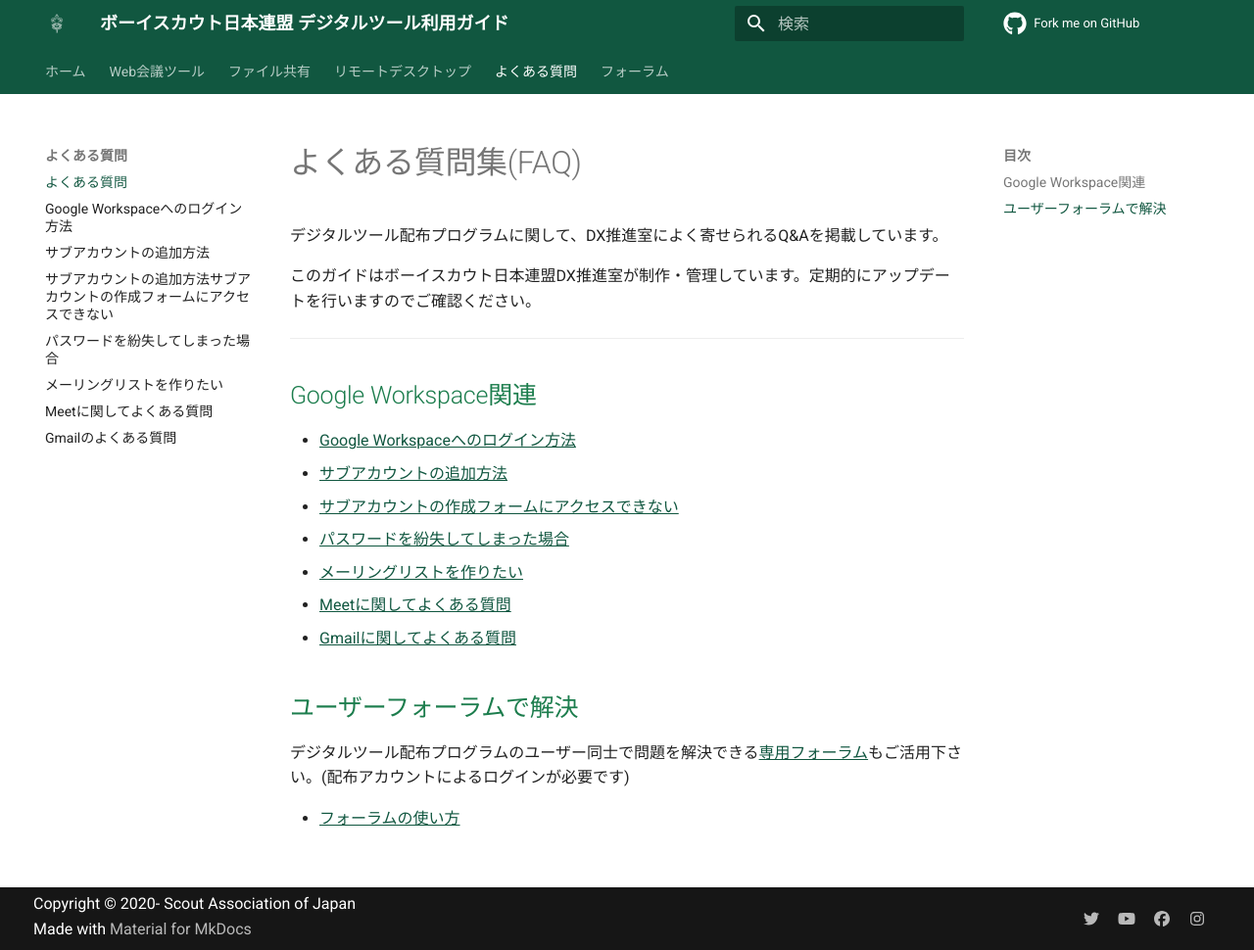
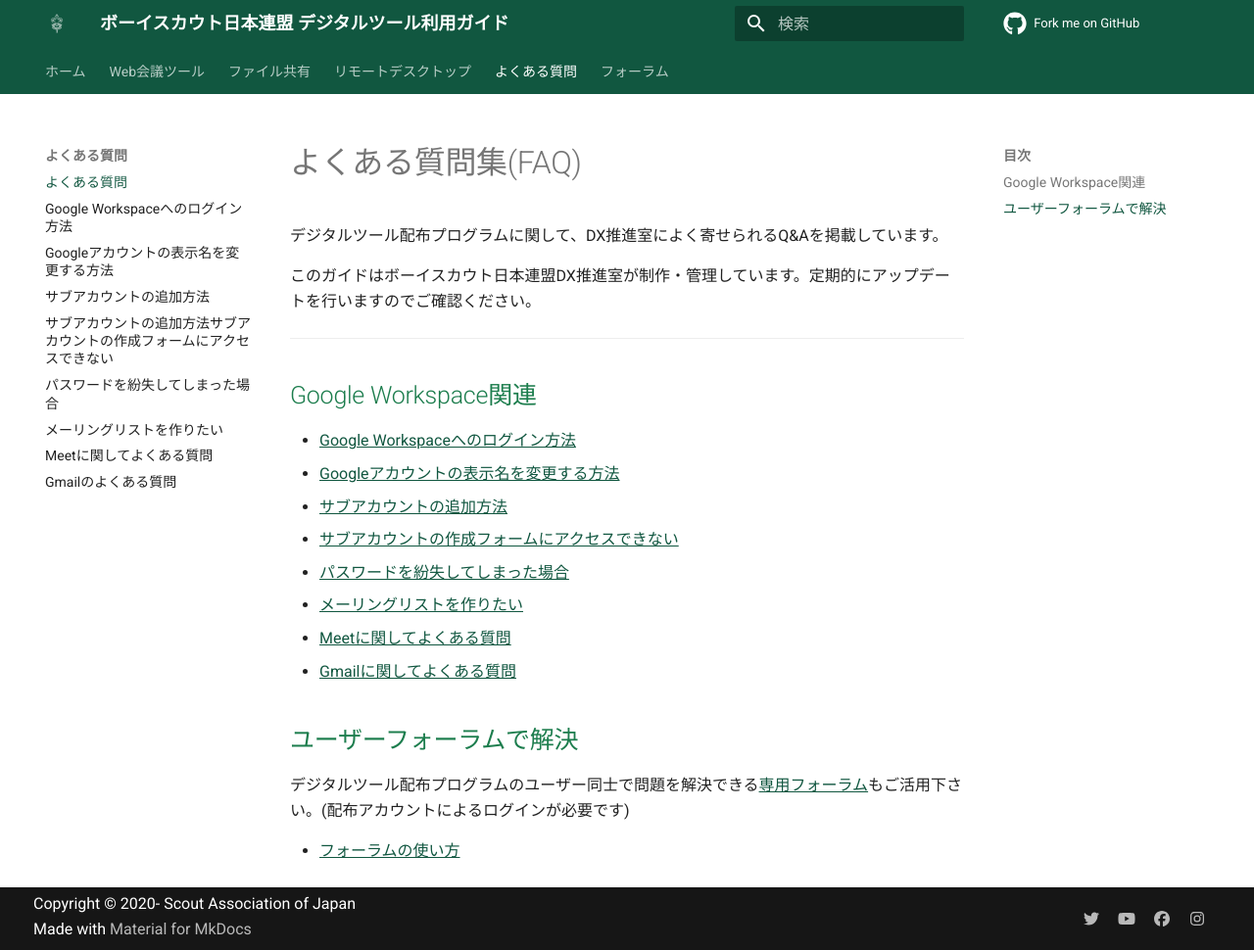
Before and after one commit to Scout-Association-of-Japan/DX-promotion-guidelines, an MkDocs documentation site: the page built from docs/faq/index.md, in a window 1280 px wide and 970 px high. Shown: the whole window at 98% size. Built offline with MkDocs 1.6.1 and Material for MkDocs 9.7.7, drawn with Linux system fonts in a browser that asks for light colours; comment, search, counter and statistics services are not loaded.

Commit message:
feature#191 (#192)
close #191

```diff
--- a/docs/faq/index.md
+++ b/docs/faq/index.md
@@ -8,6 +8,7 @@
 
 ## Google Workspace関連
 - [Google Workspaceへのログイン方法](../google_workspace/how_to_login/index.md)
+- [Googleアカウントの表示名を変更する方法](google_workspace/how_to_change_name/index.md)
 - [サブアカウントの追加方法](google_workspace/create_sub_accounts/index.md)
 - [サブアカウントの作成フォームにアクセスできない](google_workspace/cannot_access_sub_account_form/index.md)
 - [パスワードを紛失してしまった場合](google_workspace/password_recovery/index.md)
--- a/mkdocs.yml
+++ b/mkdocs.yml
@@ -79,6 +79,7 @@
   - よくある質問:
     - よくある質問: faq/index.md
     - Google Workspaceへのログイン方法: google_workspace/how_to_login/index.md
+    - Googleアカウントの表示名を変更する方法: faq/google_workspace/how_to_change_name/index.md
     - サブアカウントの追加方法: faq/google_workspace/create_sub_accounts/index.md
     - サブアカウントの追加方法サブアカウントの作成フォームにアクセスできない: faq/google_workspace/cannot_access_sub_account_form/index.md
     - パスワードを紛失してしまった場合: faq/google_workspace/password_recovery/index.md
```
